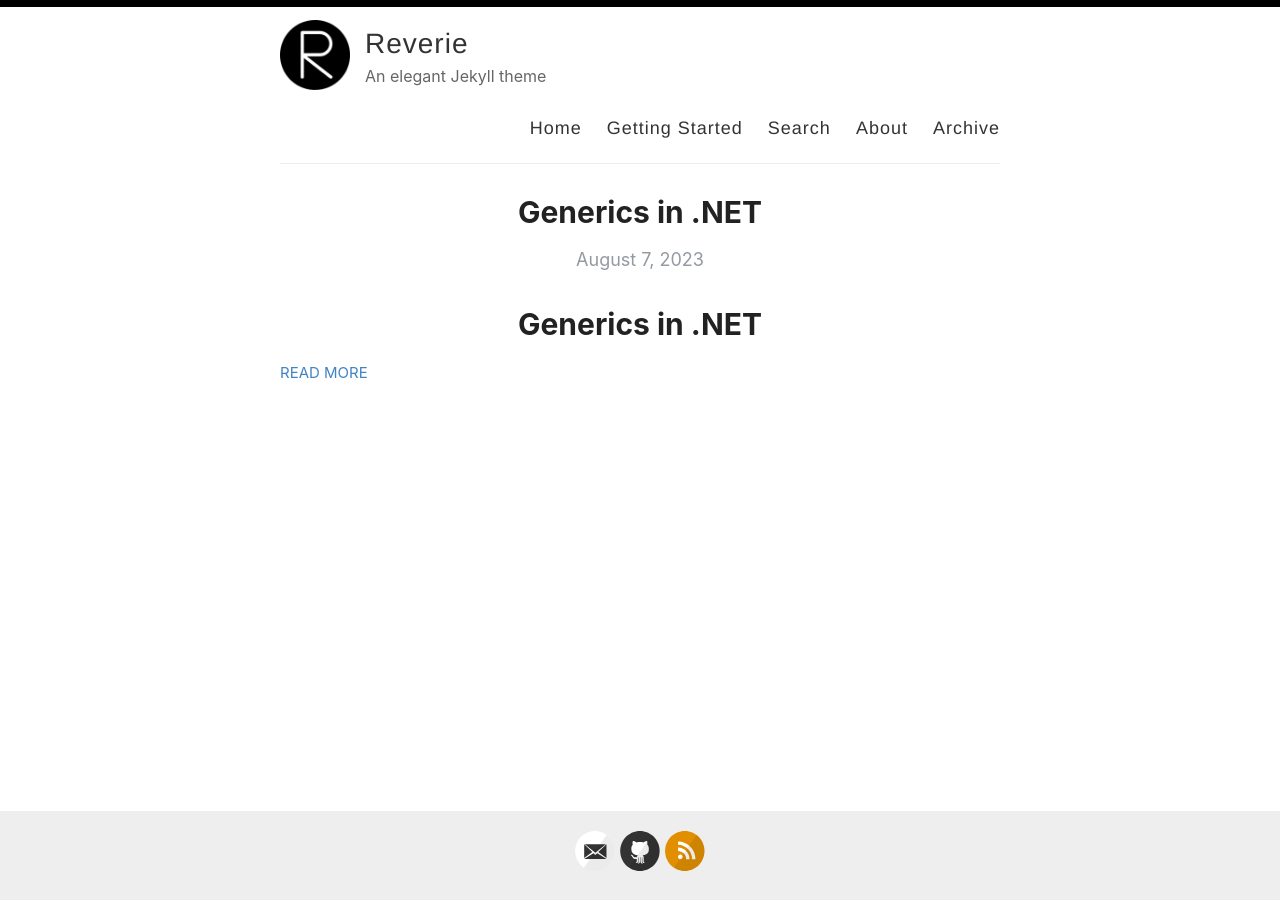
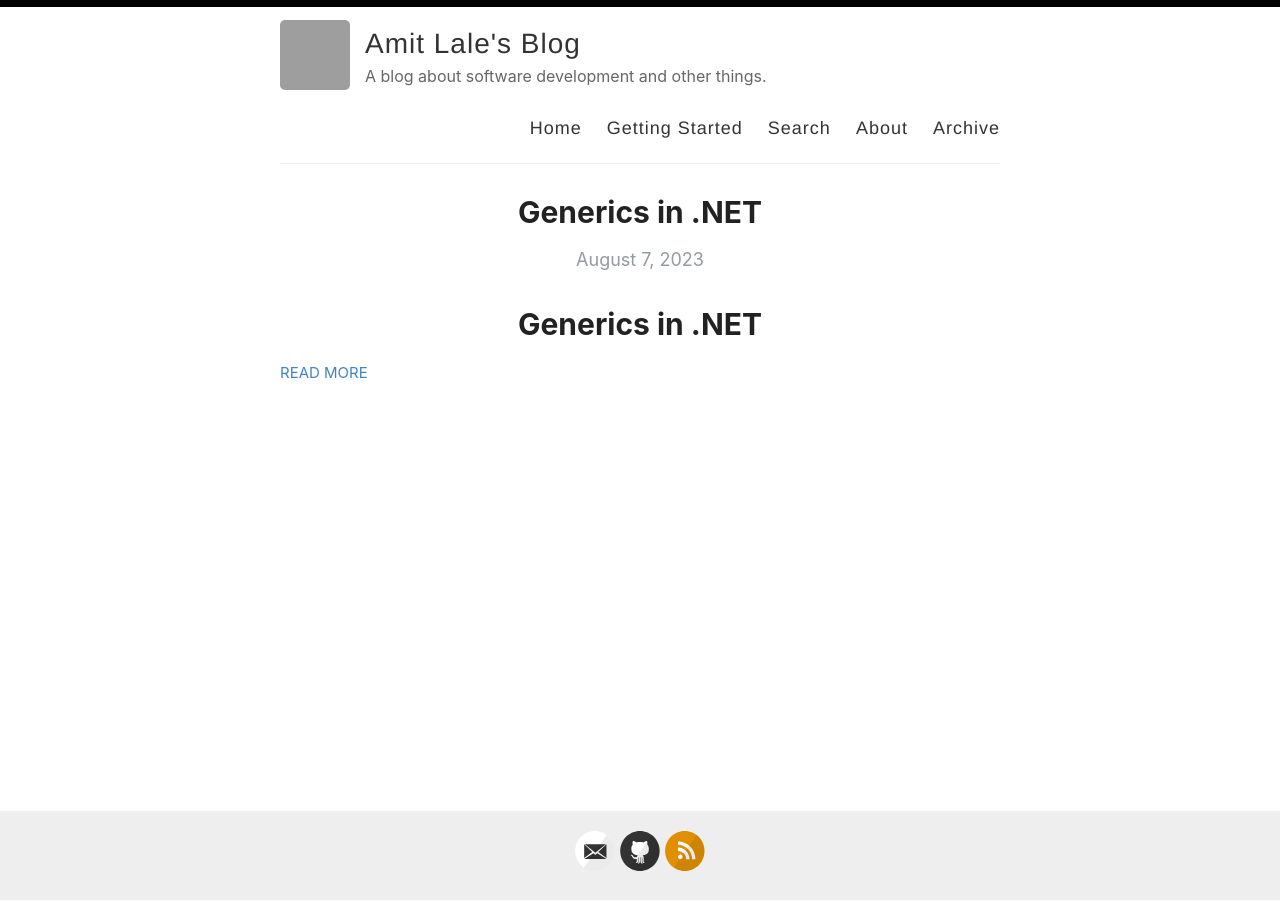
Before and after one commit to amitlale/amitlale.github.io, a Jekyll site: the page built from index.html, in a window 1280 px wide. Built offline with Jekyll 4.4.1, drawn with Linux system fonts in a browser that asks for light colours; the list of posts is cut into pages by our own code; grey boxes are pictures that could not be loaded.

Commit message:
Added image, changed headings and blog name

```diff
--- a/_config.yml
+++ b/_config.yml
@@ -3,16 +3,16 @@
 #
 
 # Name of your site (displayed in the header)
-name: Reverie
+name: Amit Lale's Blog
 
 # Name of the author
 author: Amit Lale
 
 # Short bio or description (displayed in the header)
-description: An elegant Jekyll theme
+description: A blog about software development and other things.
 
 # URL of your avatar or profile pic (you could use your GitHub profile pic)
-avatar: /images/reverie.png
+avatar: /images/self.jpg
 
 #
 # Flags below are optional
```
Also changed, not shown: images/2022-06-03_23-49-07_000.jpeg (added), images/self.jpeg (added).
